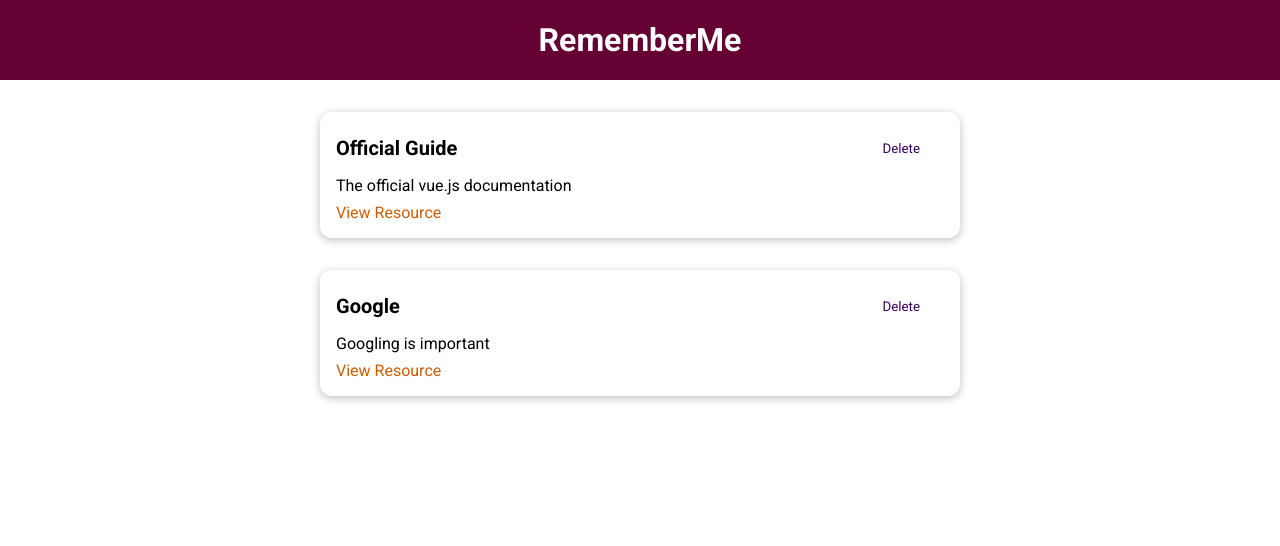
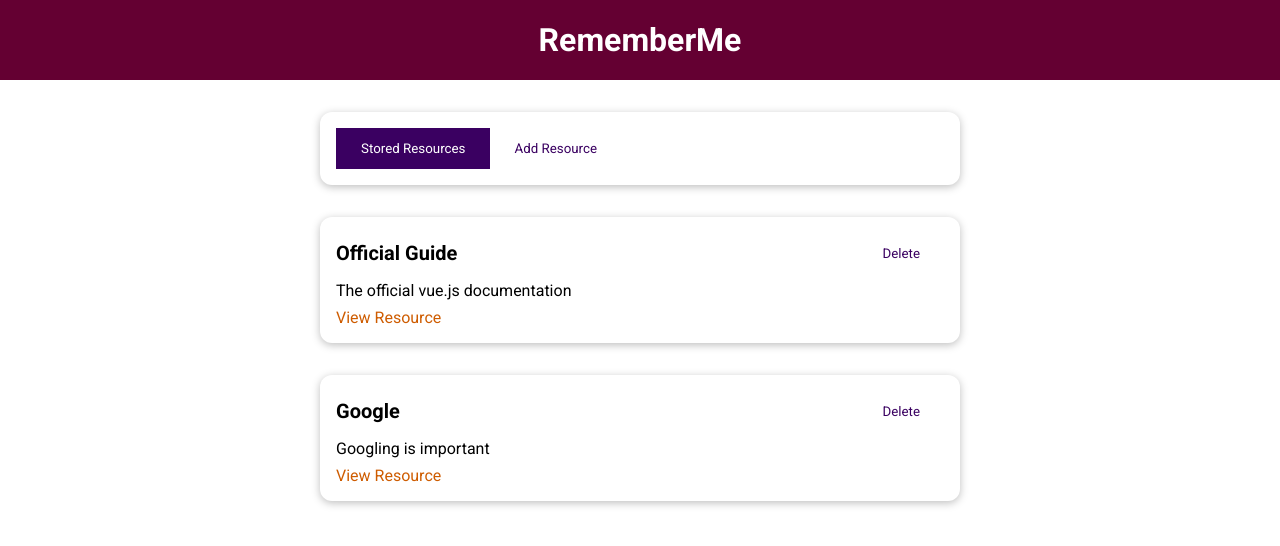
Before and after one commit to felixsc1/VueJs_learning_resources_demo_app, a Vue app: page / in a window 1280 px wide. Shown: the top 546 px of the page. Built offline with nearby package versions, Linux system fonts and the light colour scheme.

Commit message:
adding and styling tabs

```diff
--- a/src/App.vue
+++ b/src/App.vue
@@ -1,35 +1,16 @@
 <template>
     <TheHeader title="RememberMe" />
-    <StoredResources :resources="storedResources" />
+    <TheResources />
 </template>
 
 <script>
-import StoredResources from './components/learning-resources/StoredResources.vue'
 import TheHeader from './components/layouts/TheHeader.vue';
+import TheResources from './components/learning-resources/TheResources.vue';
 export default {
     components: {
-        StoredResources,
-        TheHeader
+        TheHeader,
+        TheResources
     },
-    data() {
-        return {
-            storedResources: [
-                {
-                    id: 'official-guide',
-                    title: 'Official Guide',
-                    description: 'The official vue.js documentation',
-                    link: 'https://vuejs.org',
-                },
-                {
-                    id: 'google',
-                    title: 'Google',
-                    description: 'Googling is important',
-                    link: 'https://www.google.com',
-                },
-
-            ]
-        }
-    }
 }
 </script>
 
--- a/src/components/learning-resources/StoredResources.vue
+++ b/src/components/learning-resources/StoredResources.vue
@@ -9,7 +9,7 @@
 import LearningResource from './LearningResource.vue';
 export default {
     components: { LearningResource },
-    props: ['resources']
+    inject: ['resources']
 }
 </script>
 
--- a/src/components/learning-resources/TheResources.vue
+++ b/src/components/learning-resources/TheResources.vue
@@ -4,17 +4,53 @@
     <base-card>
         <!-- note: we can add click listener to our custom button component even though no events are emitted there
     -> any props or methods provided here will "fall through" to the root element of the custom component-->
-        <base-button @click="setSelectedTab('stored-resources')">Stored Resources</base-button>
-        <base-button @click="setSelectedTab('add-resource')">Add Resource</base-button>
+        <base-button @click="setSelectedTab('stored-resources')" :mode="storedResButtonMode">Stored
+            Resources</base-button>
+        <base-button @click="setSelectedTab('add-resource')" :mode="addResButtonMode">Add Resource</base-button>
     </base-card>
     <component :is="selectedTab"></component>
 </template>
 
 <script>
+import StoredResources from './StoredResources.vue'
+import AddResource from './AddResource.vue'
+
 export default {
+    components: {
+        StoredResources,
+        AddResource
+    },
     data() {
         return {
             selectedTab: 'stored-resources',
+            storedResources: [
+                {
+                    id: 'official-guide',
+                    title: 'Official Guide',
+                    description: 'The official vue.js documentation',
+                    link: 'https://vuejs.org',
+                },
+                {
+                    id: 'google',
+                    title: 'Google',
+                    description: 'Googling is important',
+                    link: 'https://www.google.com',
+                },
+
+            ]
+        }
+    },
+    provide() {
+        return {
+            resources: this.storedResources,
+        }
+    },
+    computed: {
+        storedResButtonMode() {
+            return this.selectedTab === 'stored-resources' ? null : 'flat'
+        },
+        addResButtonMode() {
+            return this.selectedTab === 'add-resource' ? null : 'flat'
         }
     },
     methods: {
```
Also changed, not shown: 1 other file (tests, documents, lock files or other folders).
